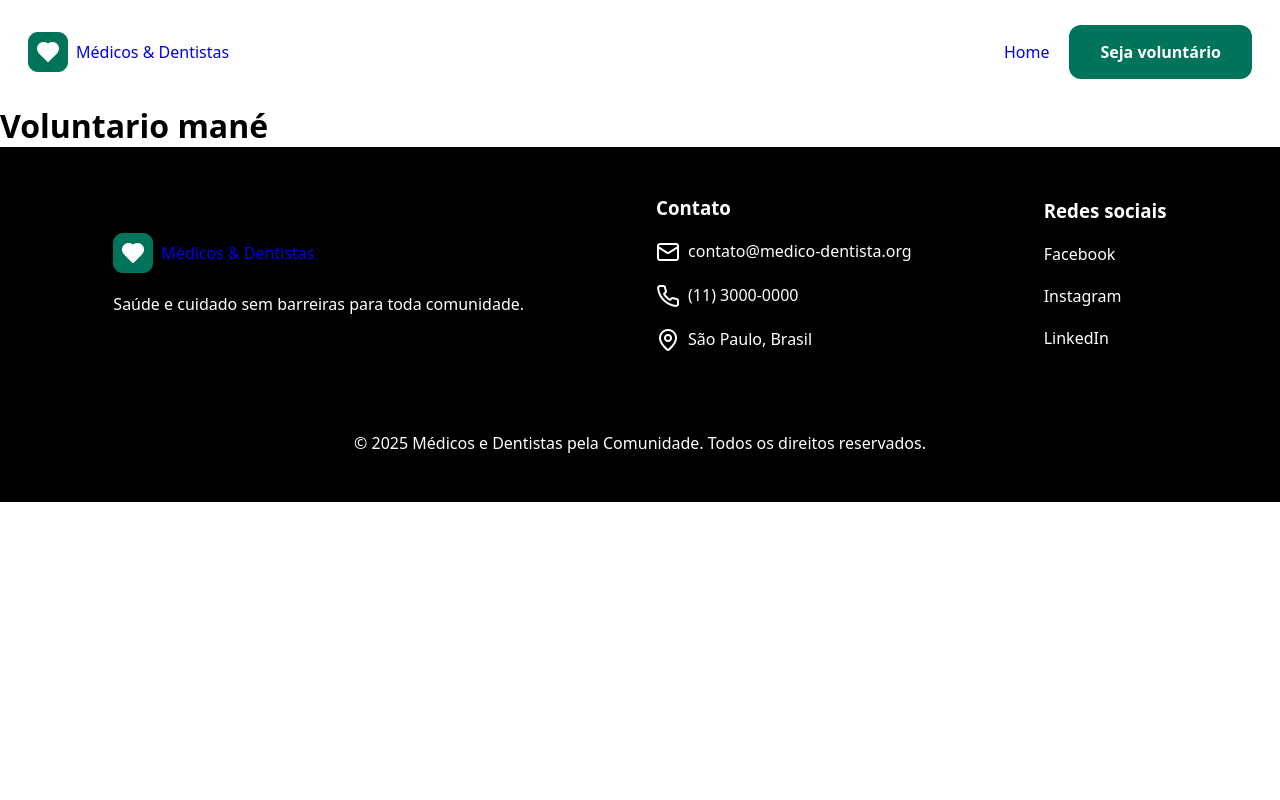
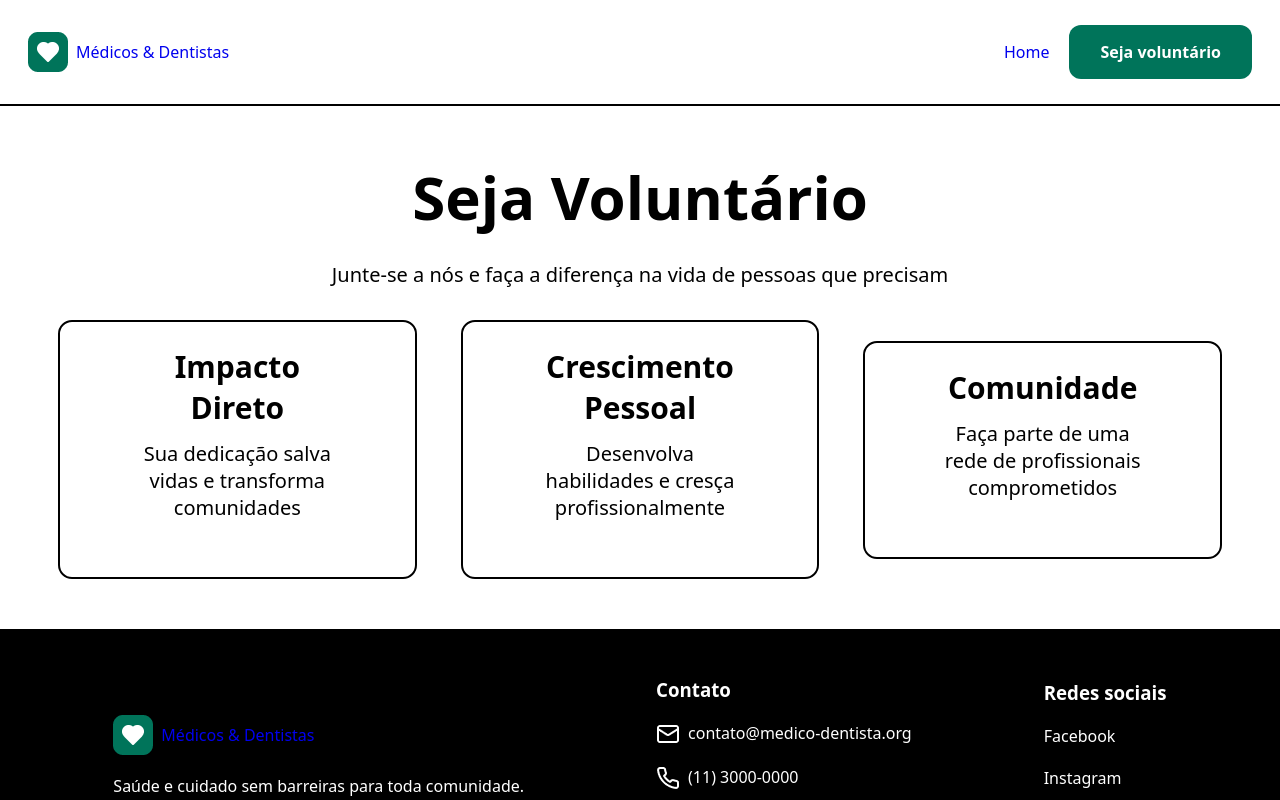
Before and after one commit to RicardoFrancoDelgado/react-router-desafio-vnw, a React (Vite) app: page /voluntary in a window 1280 px wide. Shown: the top 800 px of the page. Built offline with nearby package versions, Linux system fonts and the light colour scheme.

Commit message:
:sparkles: feat: create card voluntary component and voluntary page

```diff
--- /dev/null
+++ b/src/components/card-voluntary/CardVoluntary.jsx
@@ -0,0 +1,11 @@
+import s from "./cardVoluntary.module.scss";
+const CardVoluntary = (props) => {
+  return (
+    <article className={s.article}>
+      <h3>{props.title}</h3>
+      <p>{props.content}</p>
+    </article>
+  );
+};
+
+export default CardVoluntary;
--- /dev/null
+++ b/src/components/card-voluntary/cardVoluntary.module.scss
@@ -0,0 +1,17 @@
+article {
+  width: 460px;
+
+  padding: 24px 70px;
+
+  border: 2px solid black;
+  border-radius: 14px;
+
+  h3 {
+    margin-bottom: 12px;
+    font-size: 30px;
+  }
+
+  p {
+    font-size: 20px;
+  }
+}
--- a/src/pages/voluntary/Voluntary.jsx
+++ b/src/pages/voluntary/Voluntary.jsx
@@ -1,8 +1,28 @@
+import CardVoluntary from "../../components/card-voluntary/CardVoluntary";
+import s from "./voluntary.module.scss";
+
 const Voluntary = () => {
   return (
-    <main>
-      <h1>Voluntario mané</h1>
-    </main>
+    <>
+      <section className={s.voluntaryPage}>
+        <h2>Seja Voluntário</h2>
+        <p>Junte-se a nós e faça a diferença na vida de pessoas que precisam</p>
+        <div className={s.cards}>
+          <CardVoluntary
+            title="Impacto Direto"
+            content="Sua dedicação salva vidas e transforma comunidades"
+          />
+          <CardVoluntary
+            title="Crescimento Pessoal"
+            content="Desenvolva habilidades e cresça profissionalmente"
+          />
+          <CardVoluntary
+            title="Comunidade"
+            content="Faça parte de uma rede de profissionais comprometidos"
+          />
+        </div>
+      </section>
+    </>
   );
 };
 
--- /dev/null
+++ b/src/pages/voluntary/voluntary.module.scss
@@ -0,0 +1,25 @@
+.voluntaryPage {
+  border-top: 2px solid black;
+  text-align: center;
+
+  padding: 50px 58px;
+
+  h2 {
+    font-size: 60px;
+    margin-bottom: 23px;
+  }
+
+  p {
+    font-size: 20px;
+    margin-bottom: 32px;
+  }
+
+  .cards {
+    display: flex;
+    align-items: center;
+    justify-content: space-evenly;
+    gap: 44px;
+
+
+  }
+}
```
